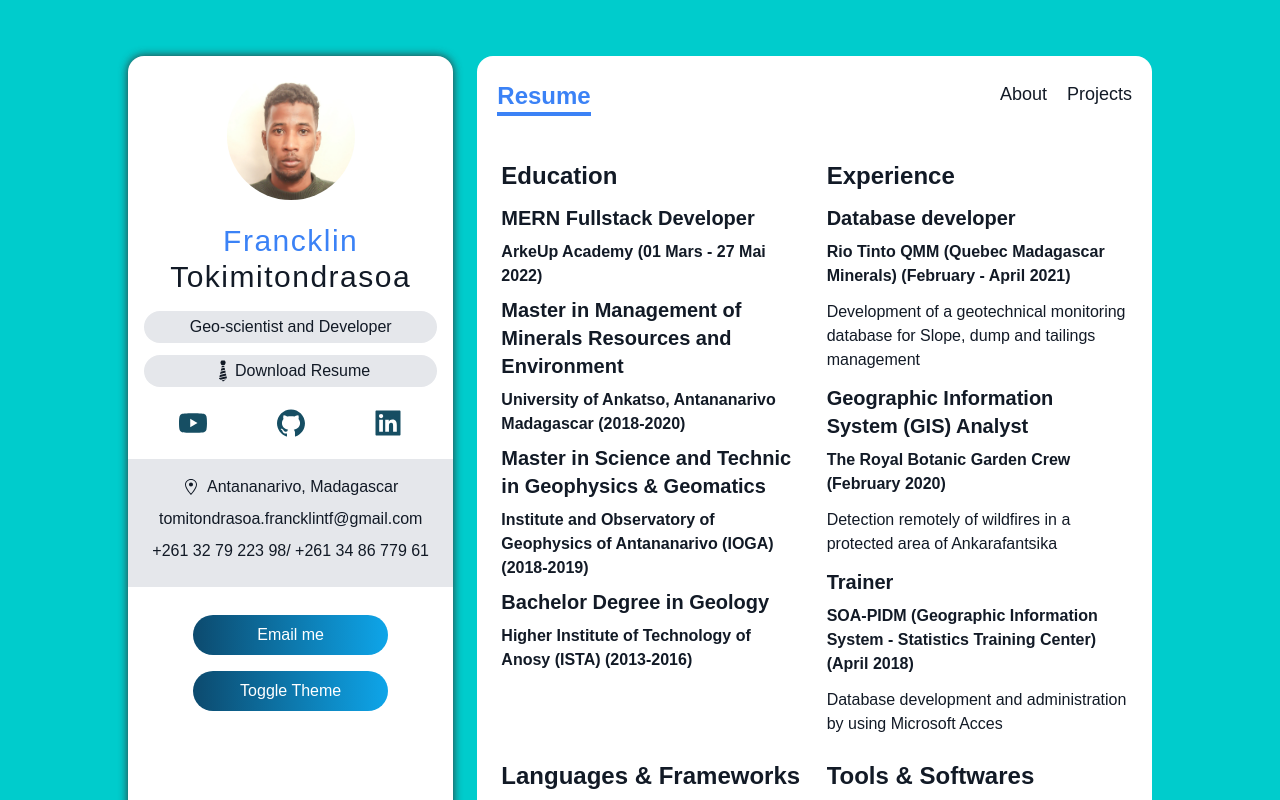
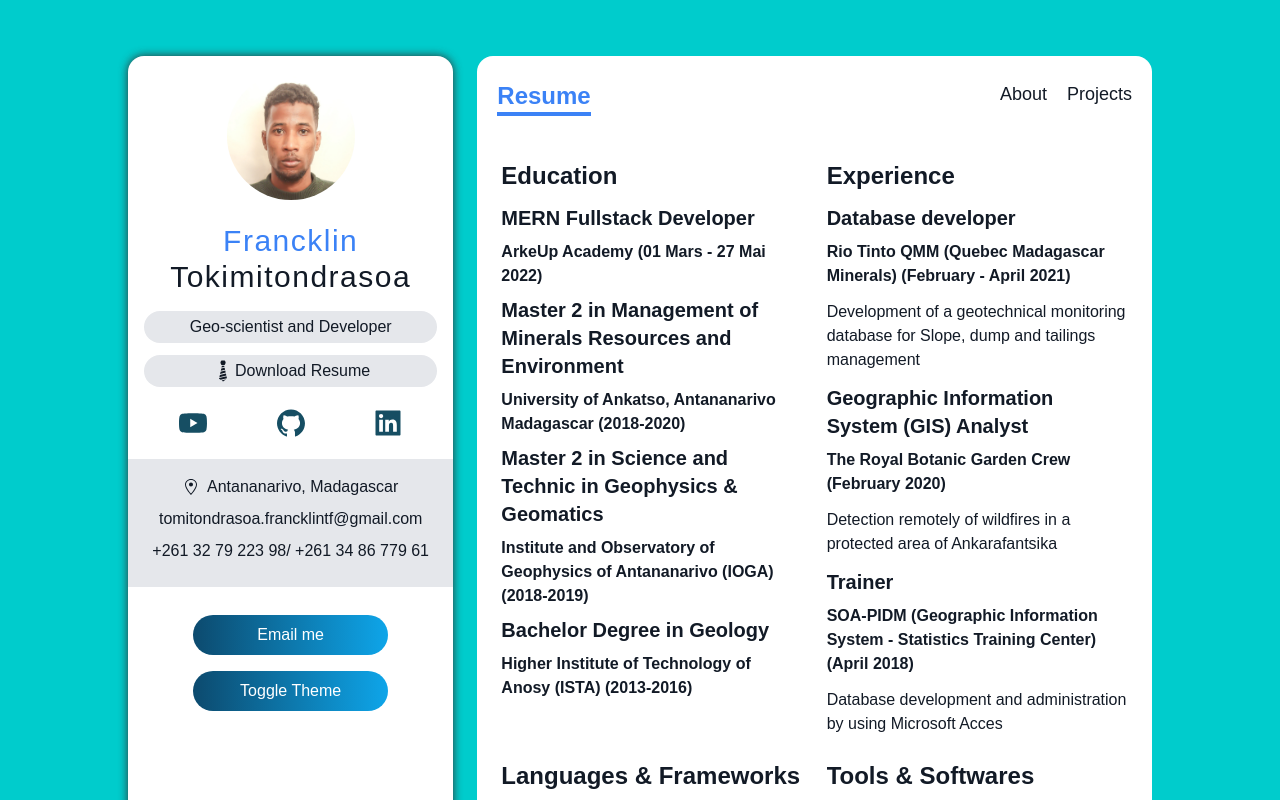
Before and after one commit to Tokimitondrasoa-Francklin/MyPortfolio, a Next.js app: page /resume in a window 1280 px wide. Shown: the top 800 px of the page. Built offline with nearby package versions, Linux system fonts and the light colour scheme.

Commit message:
Update resume.tsx

```diff
--- a/pages/resume.tsx
+++ b/pages/resume.tsx
@@ -27,13 +27,13 @@ const resume = () => {
               </div>
               <div>
                 <h5 className='my-2 text-xl font-bold'>
-                Master in Management of Minerals Resources and Environment
+                Master 2 in Management of Minerals Resources and Environment
                 </h5>
                 <p className='font-semibold'>University of Ankatso, Antananarivo Madagascar (2018-2020)</p>
               </div>
               <div>
                 <h5 className='my-2 text-xl font-bold'>
-                Master in Science and Technic in Geophysics & Geomatics
+                Master 2 in Science and Technic in Geophysics & Geomatics
                 </h5>
                 <p className='font-semibold'>Institute and Observatory of Geophysics of Antananarivo (IOGA) (2018-2019)</p>
 
```
